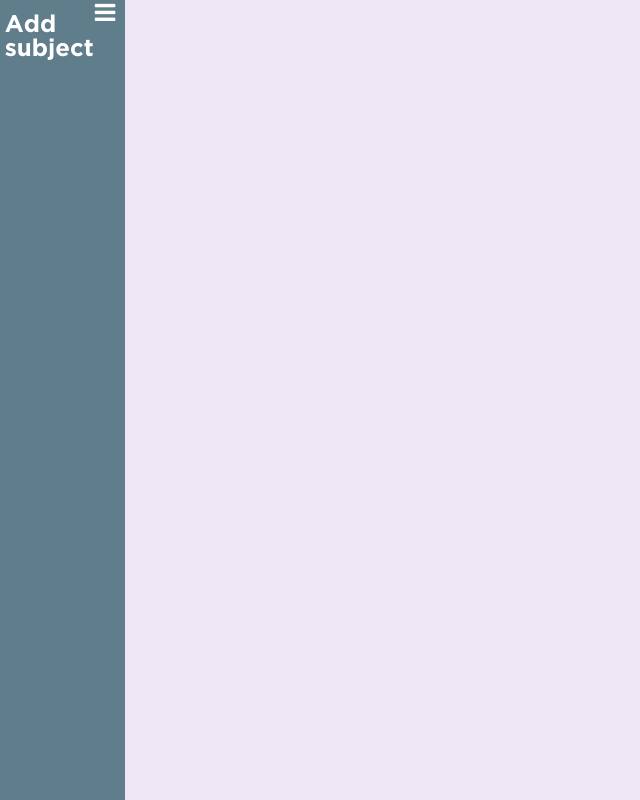
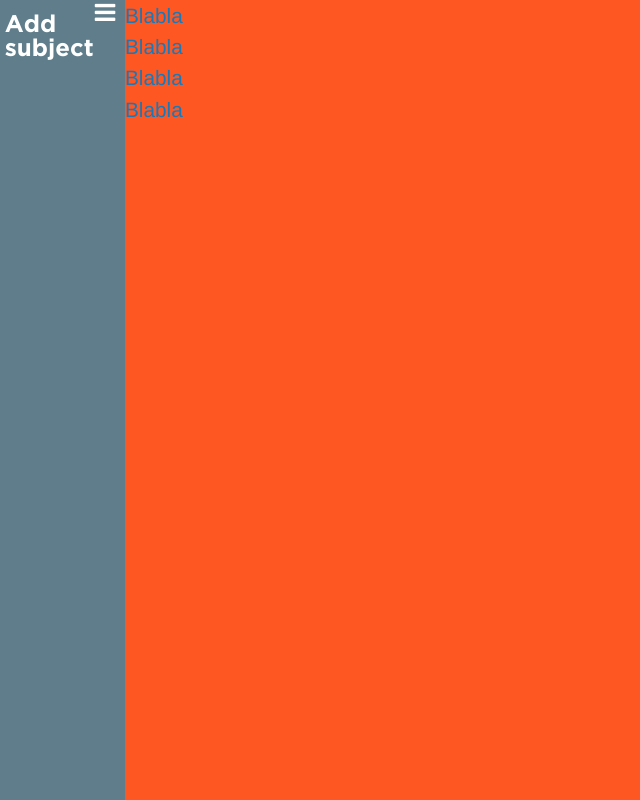
Before and after one commit to RemyKaloustian/InterfaceAdaptation, a plain HTML site: page App/basichtml/basichtml.html in a window 1280 px wide. Shown: the top 800 px of the page, without its empty margins (0-640 px from the left). Drawn offline with nearby package versions, Linux system fonts and the light colour scheme.

Commit message:
Adding the m-subjects div

```diff
--- a/App/basichtml/basichtml.css
+++ b/App/basichtml/basichtml.css
@@ -157,6 +157,15 @@ body {
   display: none;
 }
 
+#m-subjects
+{
+  position: fixed;
+  width: 100%;
+  height: 100%;
+  background-color: #FF5722;
+  z-index: 999;
+}
+
 /* Wobble Vertical */
 @-webkit-keyframes hvr-wobble-vertical {
   16.65% {
--- a/App/basichtml/basichtml.html
+++ b/App/basichtml/basichtml.html
@@ -51,6 +51,14 @@
                       <div data-toggle="datepicker"></div>
                       <a id="homework-valid" class="large button hvr-wobble-vertical valid-button" href="#0">Validate</a>
                     </label>
+
+                    <div id="m-subjects">
+                      <a>Blabla</a><br />
+                      <a>Blabla</a><br />
+                      <a>Blabla</a><br />
+                      <a>Blabla</a><br />
+
+                    </div>
                     <div id="m-menu">
                       <a id="m-show-subject" href="#0">Show Subjects</a>
                       <br />
@@ -69,6 +77,8 @@
             </nav>
         </div>
 
+
+
         <script src="../jquery.multilevelpushmenu.min.js"></script>
         <script type="text/javascript" src="basichtml.js"></script>
         <script type="text/javascript" src="addsubject.js"></script>
```
